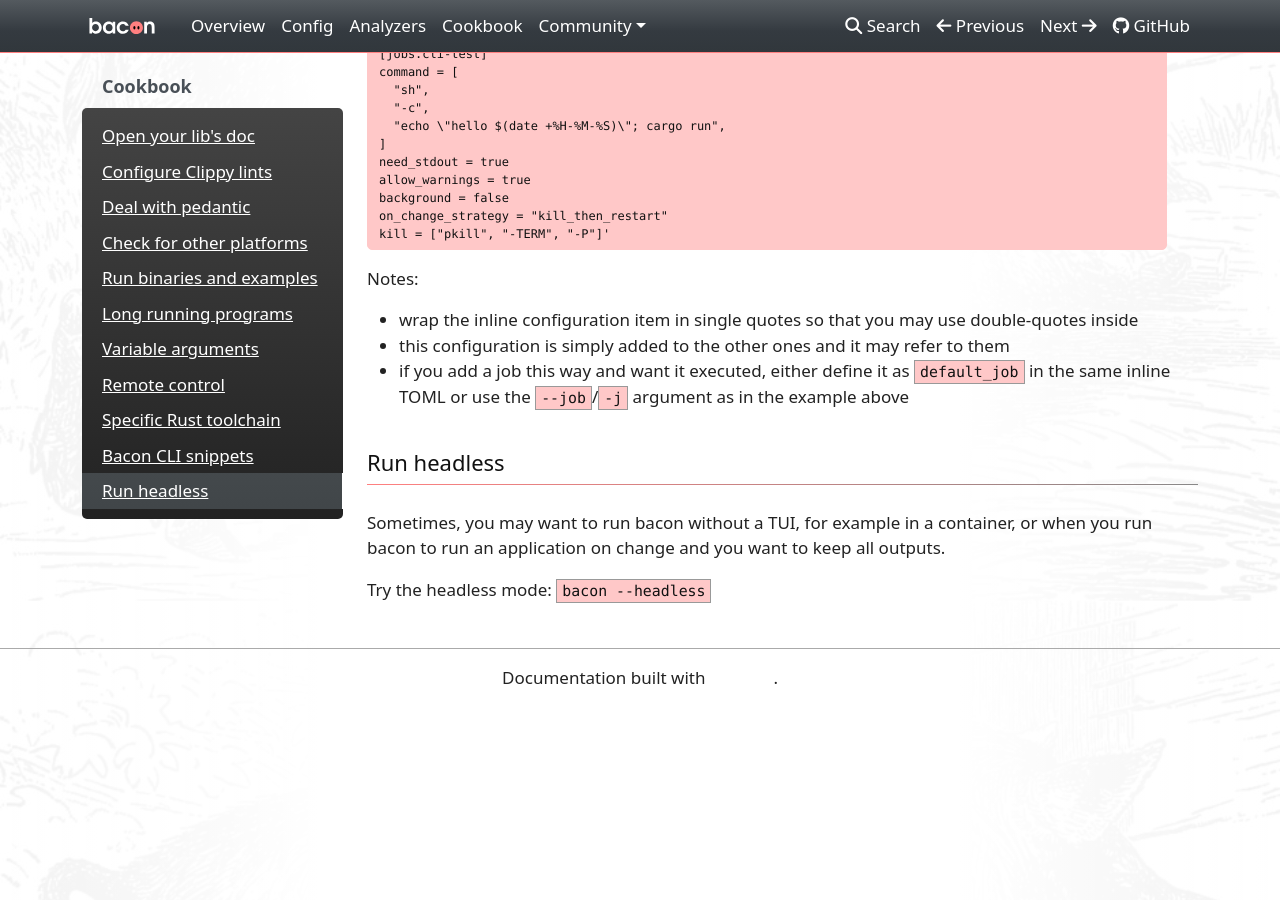
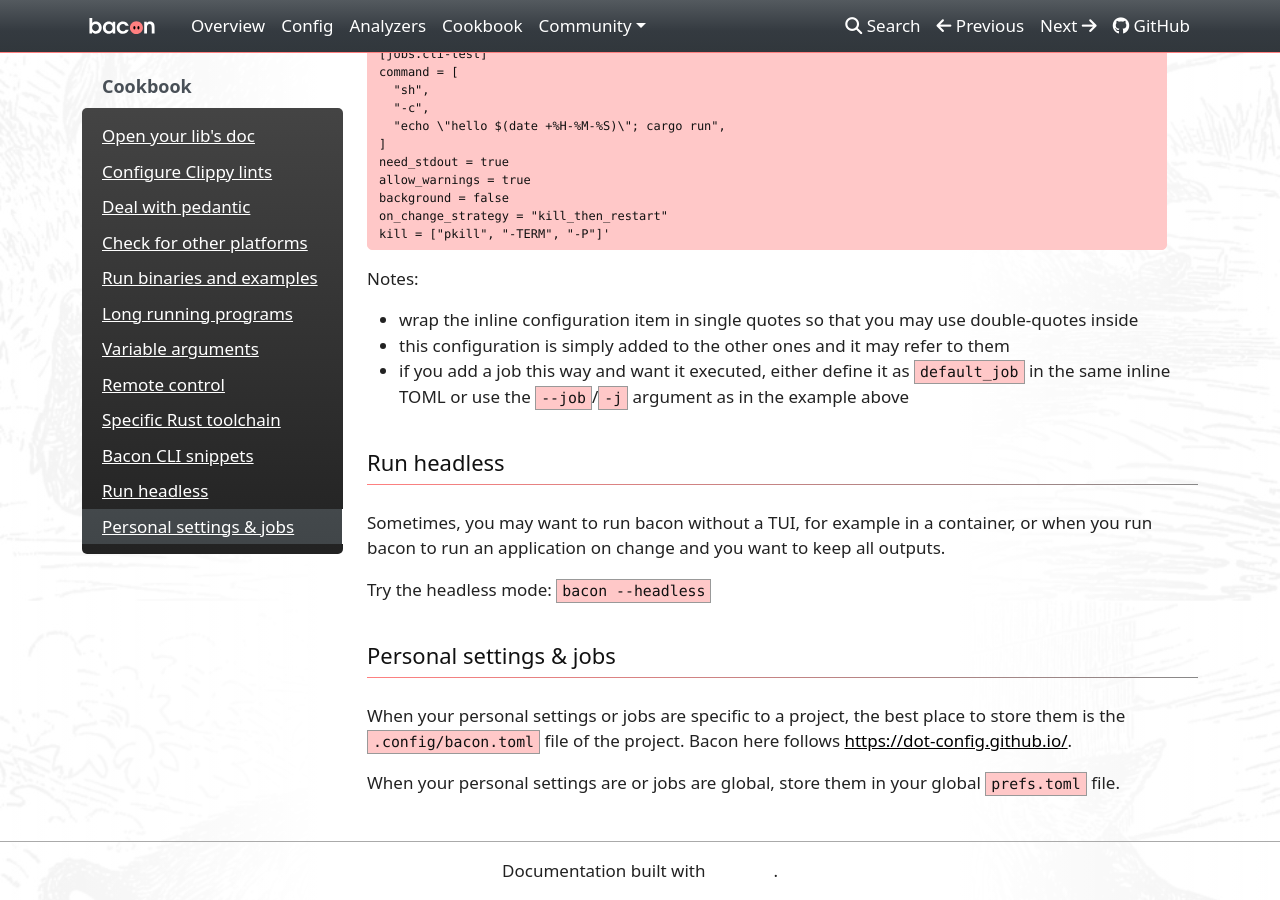
Before and after one commit to Canop/bacon, an MkDocs documentation site: the page built from website/docs/cookbook.md, in a window 1280 px wide and 900 px high, scrolled down 4143 px. Built offline with MkDocs 1.6.1, drawn with Linux system fonts in a browser that asks for light colours; nearby versions of some CDN libraries; a style sheet for code colours, icons or effects is not loaded; before the commit the page ends 4850 px from its top, so only the background shows below that.

Commit message:
mention project's .config bacon.toml in web site

```diff
--- a/website/docs/cookbook.md
+++ b/website/docs/cookbook.md
@@ -216,3 +216,10 @@
 Sometimes, you may want to run bacon without a TUI, for example in a container, or when you run bacon to run an application on change and you want to keep all outputs.
 
 Try the headless mode: `bacon --headless`
+
+# Personal settings & jobs
+
+When your personal settings or jobs are specific to a project, the best place to store them is the `.config/bacon.toml` file of the project.
+Bacon here follows [https://dot-config.github.io/](https://dot-config.github.io/).
+
+When your personal settings are or jobs are global, store them in your global `prefs.toml` file.
```
